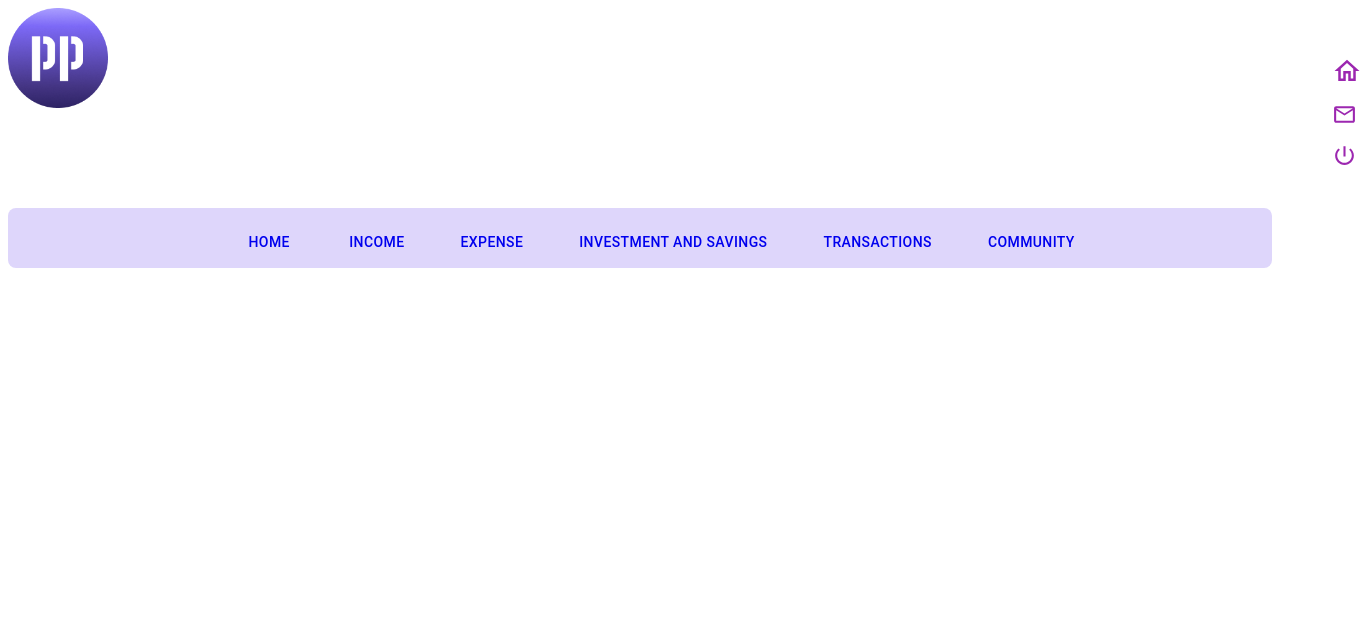
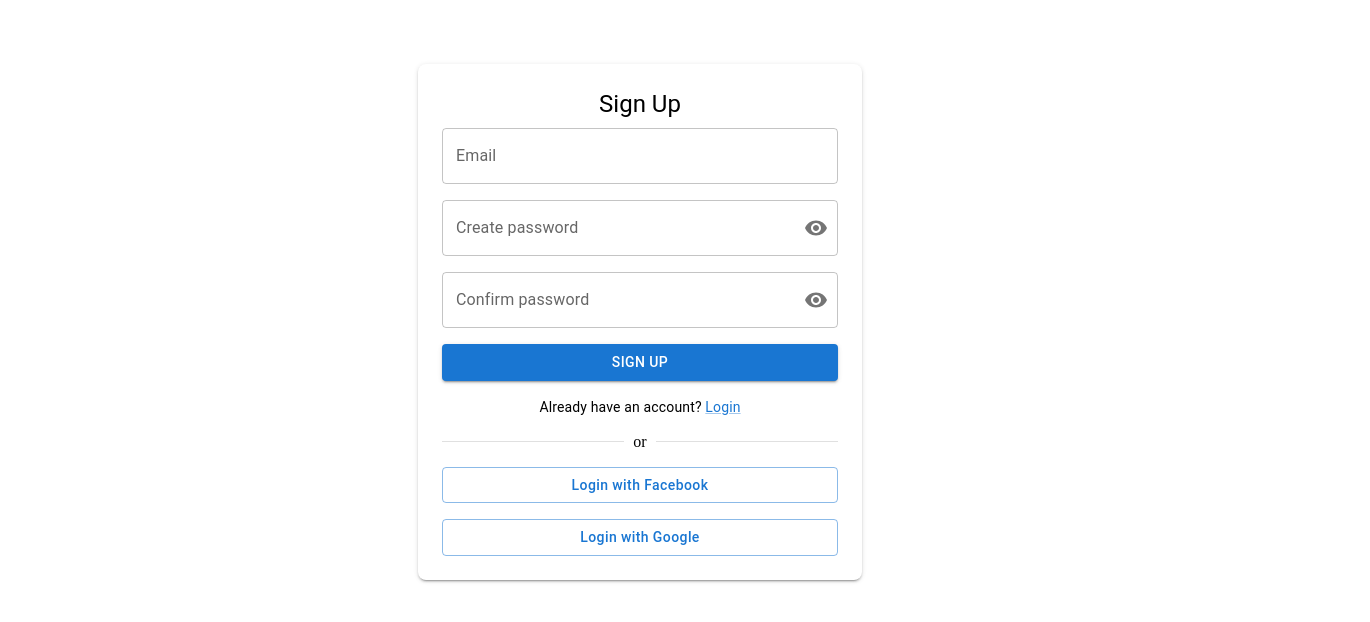
Before and after one commit to nippaR/Pocket_Pulse, a React (Create React App) app in the folder client/pocket-pulse/: page /signup in a window 1280 px wide. Shown: the top 622 px of the page, 1370 px wide, since content can reach past the window. Built offline with nearby package versions, Linux system fonts and the light colour scheme.

Commit message:
add login page and signup page

```diff
--- a/client/pocket-pulse/src/App.js
+++ b/client/pocket-pulse/src/App.js
@@ -6,6 +6,8 @@ import IncomeManagement from './pages/IncomeManagement';
 import IncomeRecordsPage from './pages/IncomeRecordsPage';
 import EditIncomePage from './pages/EditIncomePage';
 import WhatIfScenarioPlanner from './pages/WhatIfScenarioPlanner';
+import LoginPage from './pages/LoginPage';
+import SignUpPage from './pages/SignUpPage';
 
 function App() {
   return (
@@ -18,7 +20,7 @@ function App() {
 function MainContent() {
   const location = useLocation();
 
-  const noHeaderFooterPaths = ['/login', '/records'];
+  const noHeaderFooterPaths = ['/login', '/records','/signin','/signup','/what-if','/income'];
   const isNoHeaderFooterPage = noHeaderFooterPaths.includes(location.pathname);
 
   return (
@@ -33,6 +35,8 @@ function MainContent() {
         <Route path="/records" element={<IncomeRecordsPage />} />
         <Route path="/what-if" element={<WhatIfScenarioPlanner />} />
         <Route path="/edit-income/:rowIndex" element={<EditIncomePage />} />
+        <Route path="/signin" element={<LoginPage />} />
+        <Route path="/signup" element={<SignUpPage />} />
       </Routes>
     </>
   );
--- a/client/pocket-pulse/src/pages/IncomeRecordsPage.js
+++ b/client/pocket-pulse/src/pages/IncomeRecordsPage.js
@@ -21,7 +21,7 @@ import {
   ListItemButton,
   ListItemText,
   Divider,
-  Badge,
+  Badge
 } from '@mui/material';
 import { useNavigate, useLocation, Link } from 'react-router-dom';
 
@@ -174,7 +174,6 @@ function IncomeRecordsPage() {
   const navigate = useNavigate();
   const location = useLocation();
 
-  // Load or reload data from local storage
   useEffect(() => {
     const stored = localStorage.getItem('incomesRecords');
     if (stored) {
@@ -196,22 +195,24 @@ function IncomeRecordsPage() {
     console.log('Refresh clicked!');
   };
 
+  // Navigate to add income page
   const handleAddIncome = () => {
     navigate('/income');
   };
 
-  // New "What If" button
+  // Navigate to scenario planner
   const handleWhatIf = () => {
     navigate('/what-if');
   };
 
+  // Filter icon placeholder
   const handleFilter = () => {
     console.log('Filter icon clicked!');
   };
 
+  // PDF report generation
   const handleReport = () => {
     console.log('Report icon clicked! Generating PDF...');
-
     const doc = new jsPDF('p', 'pt', 'a4');
     doc.setFontSize(20);
     doc.text('Pocket pulse.', 50, 40);
@@ -245,6 +246,7 @@ function IncomeRecordsPage() {
     doc.output('dataurlnewwindow');
   };
 
+  // Select/unselect all rows
   const handleSelectAll = (e) => {
     if (e.target.checked) {
       const allIndices = incomeList.map((_, index) => index);
@@ -254,6 +256,7 @@ function IncomeRecordsPage() {
     }
   };
 
+  // Toggle a single row
   const handleRowCheckboxChange = (index) => {
     if (selectedRows.includes(index)) {
       setSelectedRows(selectedRows.filter((i) => i !== index));
@@ -262,10 +265,12 @@ function IncomeRecordsPage() {
     }
   };
 
+  // Edit a record
   const handleEdit = (index) => {
     navigate(`/edit-income/${index}`);
   };
 
+  // Delete a record
   const handleDelete = (delIndex) => {
     const updatedList = incomeList.filter((_, i) => i !== delIndex);
     setIncomeList(updatedList);
@@ -277,11 +282,16 @@ function IncomeRecordsPage() {
     console.log(`Deleted record #${delIndex}`);
   };
 
+  // Directly navigate to Sign In page on profile click
+  const handleProfileClick = () => {
+    navigate('/signin');
+  };
+
   return (
     <Box display="flex" width="100%">
       <Sidebar />
       <Container sx={{ flexGrow: 1, py: 3 }}>
-        {/* Tier 1: New top banner */}
+        {/* Tier 1 Banner */}
         <Box
           display="flex"
           justifyContent="space-between"
@@ -313,11 +323,14 @@ function IncomeRecordsPage() {
             <IconButton sx={{ color: '#fff' }}>
               <NotificationsNoneIcon />
             </IconButton>
-            <Avatar src="/images/profile.jpg" alt="Profile" />
+            {/* Profile avatar: direct nav to /signin */}
+            <IconButton onClick={handleProfileClick}>
+              <Avatar src="/images/profile.jpg" alt="Profile" />
+            </IconButton>
           </Box>
         </Box>
 
-        {/* Tier 2: Top bar with additional icons */}
+        {/* Tier 2 Top Bar */}
         <Box
           display="flex"
           justifyContent="space-between"
@@ -359,7 +372,7 @@ function IncomeRecordsPage() {
           </Paper>
         )}
 
-        {/* Table */}
+        {/* Table of incomes */}
         <TableContainer component={Paper}>
           <Table>
             <TableHead>
--- /dev/null
+++ b/client/pocket-pulse/src/pages/LoginPage.js
@@ -0,0 +1,128 @@
+// src/pages/LoginPage.js
+import React, { useState } from 'react';
+import {
+  Box,
+  Button,
+  Container,
+  Divider,
+  IconButton,
+  InputAdornment,
+  Link,
+  TextField,
+  Typography
+} from '@mui/material';
+import { Visibility, VisibilityOff } from '@mui/icons-material';
+import { useNavigate } from 'react-router-dom';
+
+const LoginPage = () => {
+  const navigate = useNavigate();
+
+  // Local state for email, password, showPassword
+  const [email, setEmail] = useState('');
+  const [password, setPassword] = useState('');
+  const [showPassword, setShowPassword] = useState(false);
+
+  // Example login function
+  const handleLogin = () => {
+    // Perform your login logic here
+    console.log('Logging in with:', email, password);
+
+    // If success, navigate to Home page
+    navigate('/');
+  };
+
+  return (
+    <Container
+      maxWidth="xs"
+      sx={{
+        mt: 8,
+        boxShadow: 2,
+        p: 3,
+        borderRadius: 2,
+        backgroundColor: '#fff',
+      }}
+    >
+      <Typography variant="h5" align="center" gutterBottom>
+        Login
+      </Typography>
+
+      <TextField
+        label="Email"
+        variant="outlined"
+        fullWidth
+        sx={{ mb: 2 }}
+        value={email}
+        onChange={(e) => setEmail(e.target.value)}
+      />
+
+      <TextField
+        label="Password"
+        variant="outlined"
+        type={showPassword ? 'text' : 'password'}
+        fullWidth
+        sx={{ mb: 1 }}
+        value={password}
+        onChange={(e) => setPassword(e.target.value)}
+        InputProps={{
+          endAdornment: (
+            <InputAdornment position="end">
+              <IconButton
+                aria-label="toggle password visibility"
+                onClick={() => setShowPassword(!showPassword)}
+                edge="end"
+              >
+                {showPassword ? <VisibilityOff /> : <Visibility />}
+              </IconButton>
+            </InputAdornment>
+          ),
+        }}
+      />
+
+      <Box display="flex" justifyContent="flex-end" sx={{ mb: 2 }}>
+        <Link href="#" variant="body2">
+          Forgot password?
+        </Link>
+      </Box>
+
+      <Button
+        variant="contained"
+        fullWidth
+        sx={{ mb: 2 }}
+        onClick={handleLogin}
+      >
+        Login
+      </Button>
+
+      <Box textAlign="center" sx={{ mb: 2 }}>
+        <Typography variant="body2">
+          Don’t have an account?{' '}
+          <Link href="/signup" variant="body2">
+            Sign Up
+          </Link>
+        </Typography>
+      </Box>
+
+      <Divider sx={{ my: 2 }}>or</Divider>
+
+      <Button
+        variant="outlined"
+        fullWidth
+        sx={{ mb: 2, textTransform: 'none' }}
+        onClick={() => console.log('Login with Facebook')}
+      >
+        Login with Facebook
+      </Button>
+
+      <Button
+        variant="outlined"
+        fullWidth
+        sx={{ textTransform: 'none' }}
+        onClick={() => console.log('Login with Google')}
+      >
+        Login with Google
+      </Button>
+    </Container>
+  );
+};
+
+export default LoginPage;
--- /dev/null
+++ b/client/pocket-pulse/src/pages/SignUpPage.js
@@ -0,0 +1,145 @@
+// src/pages/SignUpPage.js
+import React, { useState } from 'react';
+import {
+  Box,
+  Button,
+  Container,
+  Divider,
+  IconButton,
+  InputAdornment,
+  Link,
+  TextField,
+  Typography
+} from '@mui/material';
+import { Visibility, VisibilityOff } from '@mui/icons-material';
+import { useNavigate } from 'react-router-dom';
+
+const SignUpPage = () => {
+  const navigate = useNavigate();
+
+  // Local state for email, passwords, showPasswords
+  const [email, setEmail] = useState('');
+  const [password, setPassword] = useState('');
+  const [confirm, setConfirm] = useState('');
+  const [showPassword, setShowPassword] = useState(false);
+  const [showConfirm, setShowConfirm] = useState(false);
+
+  const handleSignUp = () => {
+    // Perform your sign-up logic here
+    console.log('Signing up with:', email, password, confirm);
+    // If success, navigate somewhere
+    navigate('/records');
+  };
+
+  return (
+    <Container
+      maxWidth="xs"
+      sx={{
+        mt: 8,
+        boxShadow: 2,
+        p: 3,
+        borderRadius: 2,
+        backgroundColor: '#fff',
+      }}
+    >
+      <Typography variant="h5" align="center" gutterBottom>
+        Sign Up
+      </Typography>
+
+      <TextField
+        label="Email"
+        variant="outlined"
+        fullWidth
+        sx={{ mb: 2 }}
+        value={email}
+        onChange={(e) => setEmail(e.target.value)}
+      />
+
+      <TextField
+        label="Create password"
+        variant="outlined"
+        type={showPassword ? 'text' : 'password'}
+        fullWidth
+        sx={{ mb: 2 }}
+        value={password}
+        onChange={(e) => setPassword(e.target.value)}
+        InputProps={{
+          endAdornment: (
+            <InputAdornment position="end">
+              <IconButton
+                aria-label="toggle password visibility"
+                onClick={() => setShowPassword(!showPassword)}
+                edge="end"
+              >
+                {showPassword ? <VisibilityOff /> : <Visibility />}
+              </IconButton>
+            </InputAdornment>
+          ),
+        }}
+      />
+
+      <TextField
+        label="Confirm password"
+        variant="outlined"
+        type={showConfirm ? 'text' : 'password'}
+        fullWidth
+        sx={{ mb: 2 }}
+        value={confirm}
+        onChange={(e) => setConfirm(e.target.value)}
+        InputProps={{
+          endAdornment: (
+            <InputAdornment position="end">
+              <IconButton
+                aria-label="toggle confirm password visibility"
+                onClick={() => setShowConfirm(!showConfirm)}
+                edge="end"
+              >
+                {showConfirm ? <VisibilityOff /> : <Visibility />}
+              </IconButton>
+            </InputAdornment>
+          ),
+        }}
+      />
+
+      <Button
+        variant="contained"
+        fullWidth
+        sx={{ mb: 2 }}
+        onClick={handleSignUp}
+      >
+        Sign Up
+      </Button>
+
+      <Box textAlign="center" sx={{ mb: 2 }}>
+        <Typography variant="body2">
+          Already have an account?{' '}
+          <Link href="/signin" variant="body2">
+            Login
+          </Link>
+        </Typography>
+      </Box>
+
+      <Divider sx={{ my: 2 }}>or</Divider>
+
+      <Button
+        variant="outlined"
+        fullWidth
+        sx={{ mb: 2, textTransform: 'none' }}
+        onClick={() => console.log('Sign up with Facebook')}
+      >
+        Login with Facebook
+      </Button>
+
+      <Button
+        variant="outlined"
+        fullWidth
+        sx={{ textTransform: 'none' }}
+        onClick={() => console.log('Sign up with Google')}
+      >
+        Login with Google
+      </Button>
+    </Container>
+  );
+};
+
+export default SignUpPage;
```
